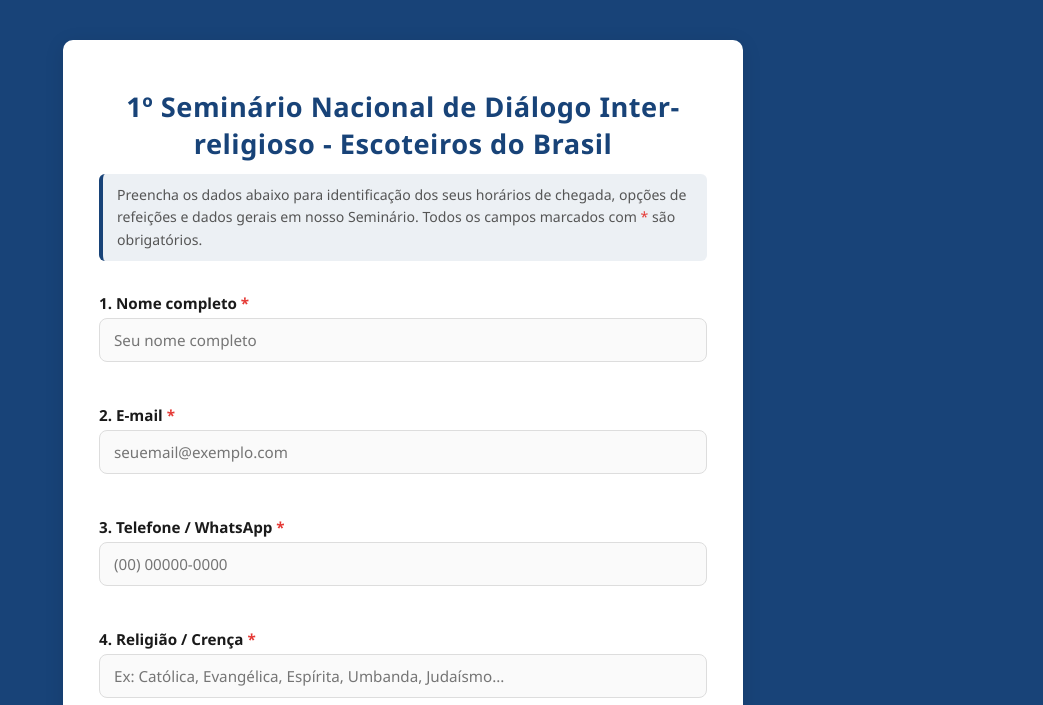
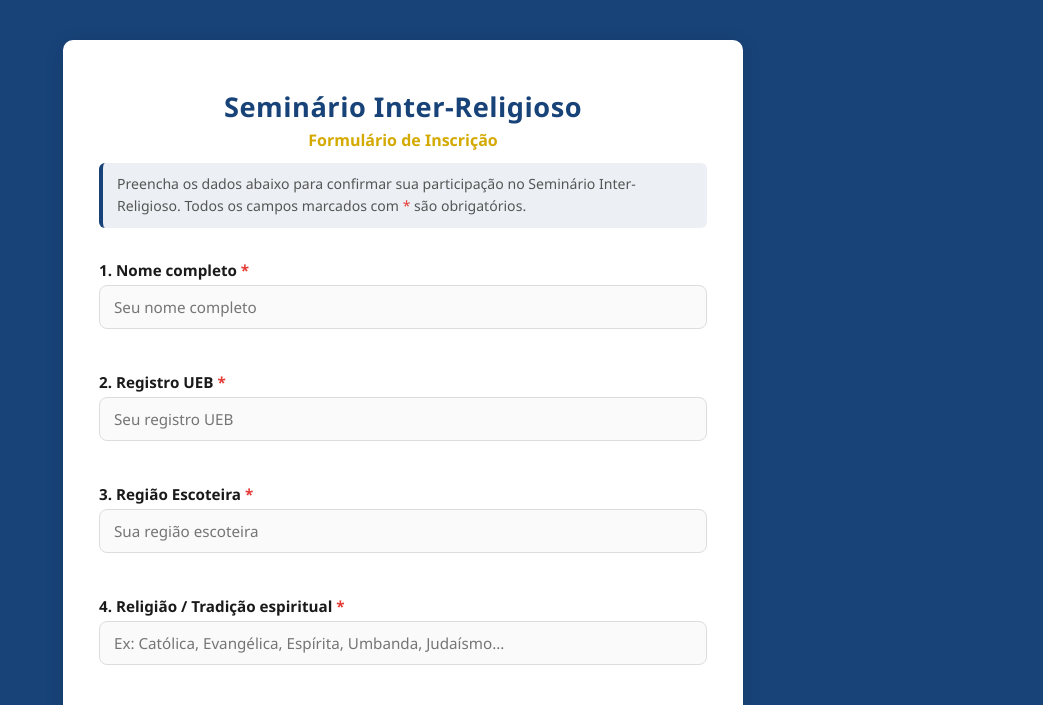
Before and after one commit to yslancirilo/formularioSeminarioInterReligioso, a plain HTML site: page index.html in a window 1280 px wide. Shown: the part 708-1413 px from the top of the page, without its empty margins (237-1280 px from the left). Drawn offline with Linux system fonts and the light colour scheme.

Commit message:
Update index.html

```diff
--- a/index.html
+++ b/index.html
@@ -3,16 +3,16 @@
 <head>
   <meta charset="UTF-8" />
   <meta name="viewport" content="width=device-width, initial-scale=1.0" />
-  <title>1º Seminário Nacional de Diálogo Inter-religioso - Escoteiros do Brasil</title>
+  <title>Seminário Inter-Religioso – Inscrição</title>
   <link rel="stylesheet" href="style.css" />
 </head>
 <body>
   <img src="imgs/imgTopo.jpeg" alt="Seminário Inter-Religioso" class="banner" />
   <div class="container">
     <header>
-      <h1>1º Seminário Nacional de Diálogo Inter-religioso - Escoteiros do Brasil</h1>
-      <p class="subtitle"></p>
-      <p class="desc">Preencha os dados abaixo para identificação dos seus horários de chegada, opções de refeições e dados gerais em nosso Seminário. Todos os campos marcados com <span class="req">*</span> são obrigatórios.</p>
+      <h1>Seminário Inter-Religioso</h1>
+      <p class="subtitle">Formulário de Inscrição</p>
+      <p class="desc">Preencha os dados abaixo para confirmar sua participação no Seminário Inter-Religioso. Todos os campos marcados com <span class="req">*</span> são obrigatórios.</p>
     </header>
 
     <form id="formSeminario" novalidate>
@@ -24,19 +24,19 @@
       </div>
 
       <div class="field">
-        <label for="email">2. E-mail <span class="req">*</span></label>
-        <input type="email" id="email" name="email" placeholder="seuemail@exemplo.com" required autocomplete="email" />
-        <span class="error" id="err-email"></span>
+        <label for="registroUEB">2. Registro UEB <span class="req">*</span></label>
+        <input type="text" id="registroUEB" name="registroUEB" placeholder="Seu registro UEB" required />
+        <span class="error" id="err-registroUEB"></span>
       </div>
 
       <div class="field">
-        <label for="telefone">3. Telefone / WhatsApp <span class="req">*</span></label>
-        <input type="tel" id="telefone" name="telefone" placeholder="(00) 00000-0000" required autocomplete="tel" maxlength="15" />
-        <span class="error" id="err-telefone"></span>
+        <label for="regiaoEscoteira">3. Região Escoteira <span class="req">*</span></label>
+        <input type="text" id="regiaoEscoteira" name="regiaoEscoteira" placeholder="Sua região escoteira" required />
+        <span class="error" id="err-regiaoEscoteira"></span>
       </div>
 
       <div class="field">
-        <label for="religiao">4. Religião / Crença <span class="req">*</span></label>
+        <label for="religiao">4. Religião / Tradição espiritual <span class="req">*</span></label>
         <input type="text" id="religiao" name="religiao" placeholder="Ex: Católica, Evangélica, Espírita, Umbanda, Judaísmo..." required />
         <span class="error" id="err-religiao"></span>
       </div>
@@ -126,7 +126,7 @@
         <span class="error" id="err-refeicaoJantar"></span>
       </div>
 
-      <button type="submit" class="btn-submit">Confirmar informações</button>
+      <button type="submit" class="btn-submit">Confirmar Inscrição</button>
     </form>
 
     <div id="successMsg" class="success-msg hidden">
```
